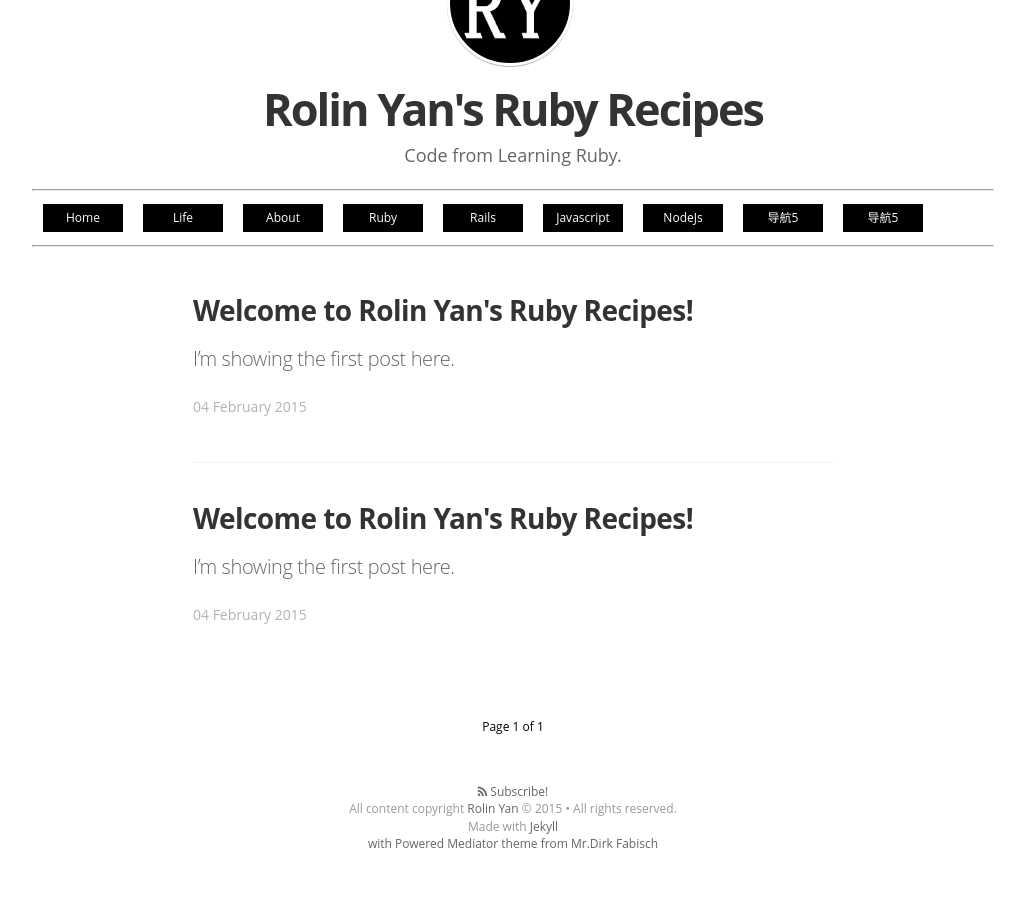
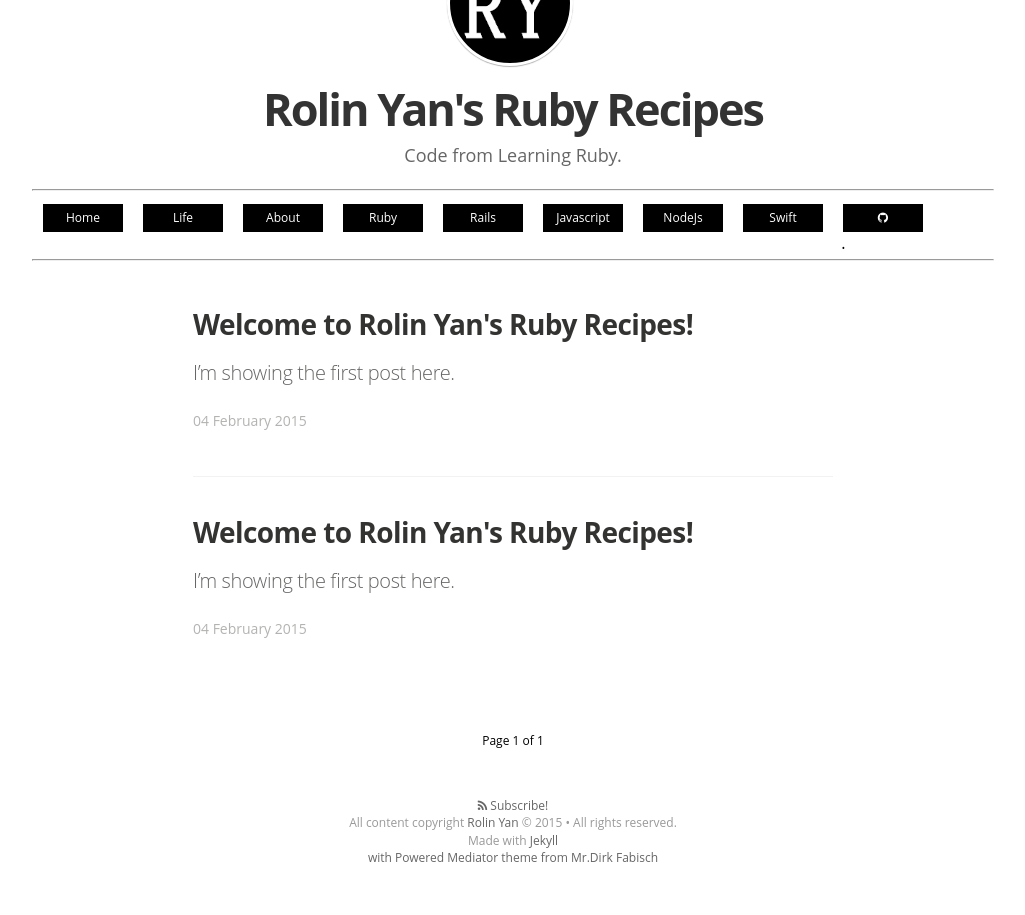
Before and after one commit to rolinyan/ruby_recipes, a Jekyll site: the page built from index.html, in a window 1280 px wide. Shown: the part 225-1140 px from the top of the page, without its empty margins (127-1152 px from the left). Built offline with Jekyll 4.4.1, drawn with Linux system fonts in a browser that asks for light colours; nearby versions of some CDN libraries; some web fonts are replaced; Markdown is read by kramdown in place of the engine named in the settings; the list of posts is cut into pages by our own code.

Commit message:
change to real url

```diff
--- a/index.html
+++ b/index.html
@@ -37,15 +37,24 @@
 <div class="nav">
   <hr/>
    <ul>
-         <li><a href="#">Home</a></li>
-         <li><a href="#">Life</a></li>
-         <li><a href="#">About</a></li>
-         <li><a href="#">Ruby</a></li>
-         <li><a href="#">Rails</a></li>
-         <li><a href="#">Javascript</a></li>
-         <li><a href="#">NodeJs</a></li>
-         <li><a href="#">导航5</a></li>
-         <li><a href="#">导航5</a></li>
+     <li><a href="http://rolinyan.github.io/">Home</a></li>
+     <li><a href="http://rolinyan.github.io/">Life</a></li>
+     <li><a href="{{ site.baseurl }}/about/">About</a></li>
+     <li><a href="http://rolinyan.github.io/ruby_recipes">Ruby</a></li>
+     <li><a href="http://rolinyan.github.io/rails_recipes">Rails</a></li>
+     <li><a href="http://rolinyan.github.io/js_recipes">Javascript</a></li>
+     <li><a href="http://rolinyan.github.io/css_recipes">NodeJs</a></li>
+     <li><a href="http://rolinyan.github.io/swift_recipes">Swift</a></li>
+     <li>
+         {% for social in site.social %}
+            {% if social.url %}
+              <a class="icon-{{ social.icon }}" href="{{ social.url }}">
+              <i class="fa fa-{{ social.icon }}"></i>
+              </a>
+            &nbsp;&nbsp;·&nbsp;&nbsp;
+           {% endif %}
+        {% endfor %}
+    </li>
    </ul>
    <hr/>
 </div>
```
Lines whose indentation alone changed are shown as unchanged.
